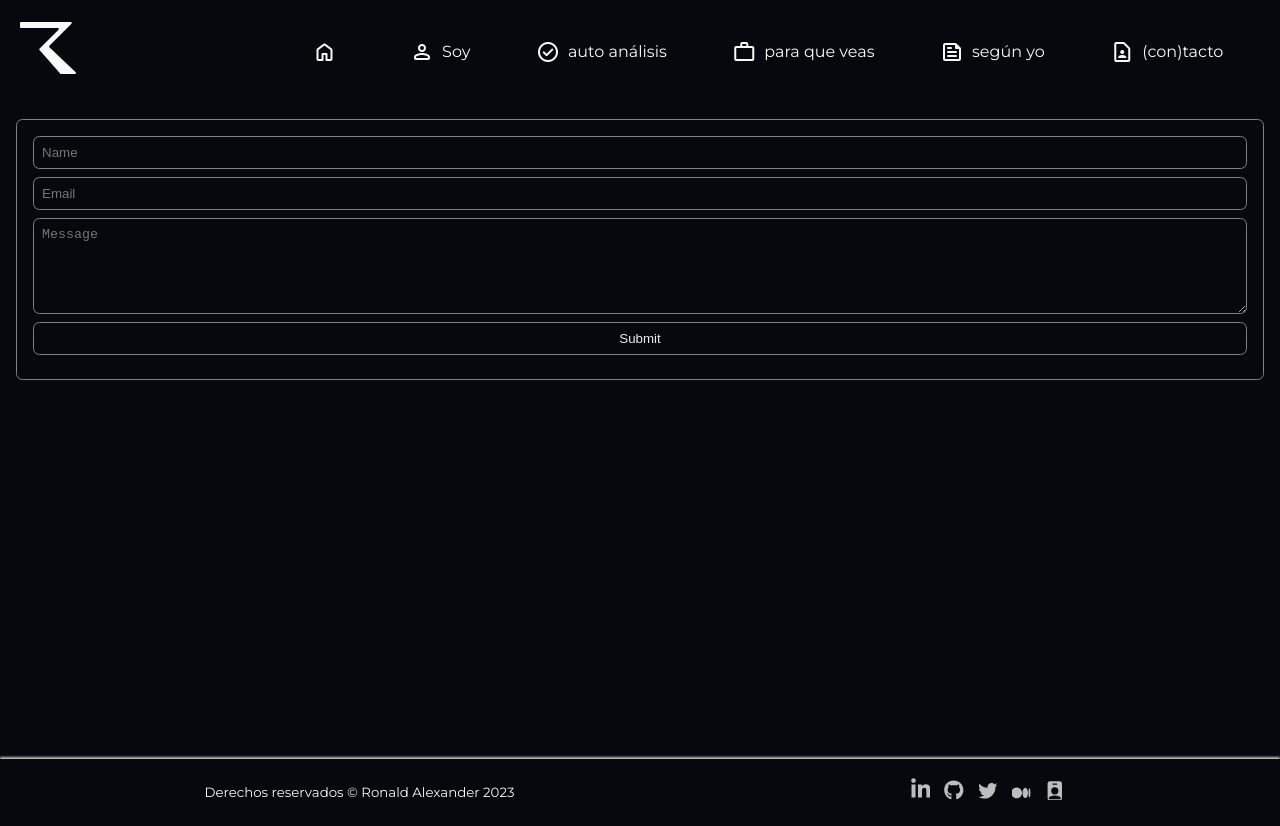
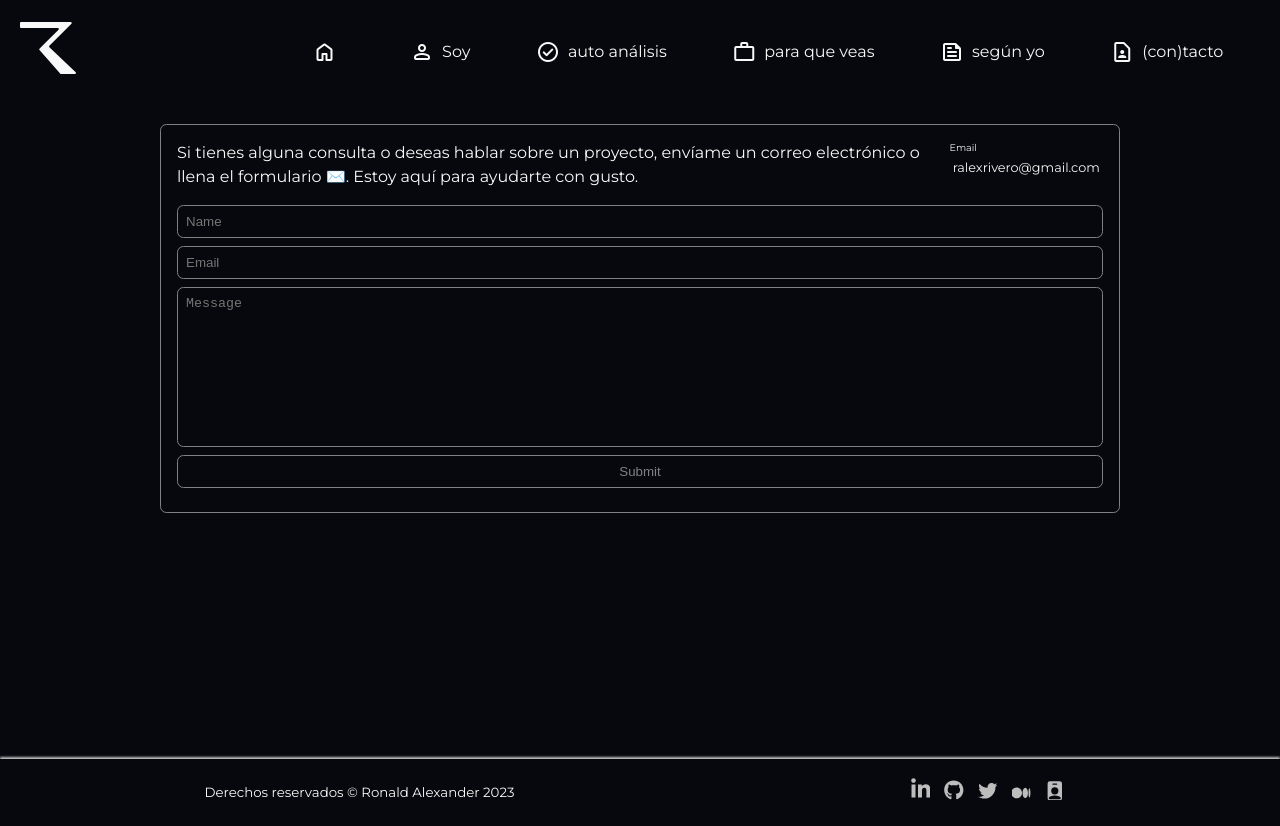
Before and after one commit to ralexrivero/ralex, a React (Vite) app: page /contact in a window 1280 px wide. Built offline with nearby package versions, Linux system fonts and the light colour scheme.

Commit message:
ux/ui for contact

```diff
--- a/src/App.css
+++ b/src/App.css
@@ -97,7 +97,7 @@ footer {
 .nav-header-links:visited {
   display: flex;
   flex-wrap: wrap;
-  justify-content: flex-start;
+  justify-content: center;
   align-items: center;
   border: 1px solid #07080d;
   color: #f8f8f8;
@@ -117,7 +117,6 @@ footer {
 
 .nav-header-links:active {
   border: 1px solid #07080d;
-  box-shadow: 2px 2px 8px rgba(0, 0, 0, .65) inset;
   color: #cbff77;
   text-shadow: 1px 1px 1px rgba(0, 0, 0, .75);
 }
@@ -271,12 +270,20 @@ main {
  * Contact form
 **************************************/
 
-.contact_form {
+.section-contact {
+  display: flex;
+  flex-direction: column;
+  justify-content: flex-start;
+  align-items: center;
+  padding: .3rem;
+}
+
+.contact-form {
   display: flex;
   flex-wrap: wrap;
   flex-direction: column;
-  padding: 1rem;
-  margin: 1rem;
+  width: 100%;
+  padding: 1rem .5rem;
   border: 1px solid #808185;
   border-radius: .4rem;
 }
@@ -291,7 +298,8 @@ input, textarea, button {
 }
 
 textarea {
-  height: 6rem;
+  height: 10rem;
+  resize: none;
 }
 
 .success-message {
@@ -317,15 +325,87 @@ textarea {
 }
 
 .success-message-link:focus {
-
+  border: 1px dotted #f8f8f8;
 }
 
 .success-message-link:hover {
-
+  color: #f8f8f8;
+  text-shadow: 1px 1px 4px rgba(255, 255, 255, .5);
 }
 
 .success-message-link:active {
+  border: 1px solid #07080d;
+  box-shadow: 2px 2px 8px rgba(0, 0, 0, .65) inset;
+  color: #cbff77;
+  text-shadow: 1px 1px 1px rgba(0, 0, 0, .75);
+}
 
+.btn-contact-submit {
+  cursor: pointer;
+  color: #808185;
+  transition: all .25s ease-in-out;
+}
+
+.btn-contact-submit:focus {
+  border: 1px dotted #808185;
+}
+
+.btn-contact-submit:hover {
+  color: #cbff77;
+  box-shadow: 1px 1px 4px #cbff77;
+}
+
+.btn-contact-submit:active {
+  background-color: #f8f8f8;
+  color: #07080d;
+}
+
+.btn-contact-submit-ready {
+  color: #f3f3f3;
+  transition: all .25s ease-in-out;
+}
+
+.contact-form-info {
+  display: flex;
+  flex-direction: row;
+  flex-wrap: nowrap;
+  justify-content: space-between;
+  align-items: flex-start;
+  padding-bottom: 1rem;
+}
+
+.contact-form-info p:first-child {
+  display: inline;
+  font-size: 1rem;
+  margin-right: 1rem;
+}
+
+.contact-form-info p:nth-child(2) {
+  display: flex;
+  font-size: .6rem;
+  flex-direction: column;
+}
+
+.link-email-text,
+.link-email-text:link,
+.link-email-text:visited {
+  cursor: pointer;
+  color: #f8f8f8;
+  font-size: .8rem;
+  padding: .2rem;
+}
+
+.link-email-text:hover {
+  color: #cbff77;
+}
+
+.link-email-text:active {
+  outline: 1px dotted #f8f8f8;
+  border-radius: .5rem;
+}
+
+.link-email-text:focus {
+  text-shadow: 1px 1px 2px rgba(255, 255, 255, 1);
 }
 
 /**************************************
@@ -375,6 +455,19 @@ textarea {
   .nav-header-links:visited {
     flex-direction: column;
   }
+
+  .contact-form {
+    display: flex;
+    flex-wrap: wrap;
+    flex-direction: column;
+    padding: 1rem;
+    margin: 1rem 4rem;
+    border: 1px solid #808185;
+    border-radius: .4rem;
+    width: 80%;
+    max-width: 960px;
+  }
+
 }
 
 @media screen and (min-width: 880px) {
--- a/src/components/Contact.jsx
+++ b/src/components/Contact.jsx
@@ -6,17 +6,21 @@ const Contact = () => {
   if (state.succeeded) {
       return (
         <div className="success-message">
-        <p>¡Genial! 🎉 ¡Tu mensaje fue enviado! 💌</p>
-        <p>¡Mil gracias por tomarte el tiempo de escribirme! 🙌 Valoro tus palabras y te prometo que te voy a contestar a la brevedad. Mientras tanto, dale una mirada a la página y conóceme un poco más. 🌟</p>
-        <p>¡Espero que el sitio te guste y te parezca buena onda! 💫✨</p>
-        <Link to="/" className="success-message-link"><span className="material-symbols-rounded">home</span></Link>
+          <p>¡Genial! 🎉 ¡Tu mensaje fue enviado! 💌</p>
+          <p>¡Mil gracias por tomarte el tiempo de escribirme! 🙌 Valoro tus palabras y te prometo que te voy a contestar a la brevedad. Mientras tanto, da una vuelta por el sitio y conóceme un poco más. 🌟</p>
+          <p>¡Espero que tengas una buena experiencia! 💫✨</p>
+          <Link to="/" className="success-message-link"><span className="material-symbols-rounded">home</span></Link>
       </div>
       );
   }
 
   return (
-    <section>
-      <form className="contact_form" onSubmit={handleSubmit}>
+    <section className="section-contact">
+      <form className="contact-form" onSubmit={handleSubmit}>
+        <div className="contact-form-info">
+          <p>Si tienes alguna consulta o deseas hablar sobre un proyecto, envíame un correo electrónico o llena el formulario ✉️. Estoy aquí para ayudarte con gusto.</p>
+          <p>Email<a className="link-email-text" href="mailto:ralexrivero@gmail.com" target="_blank">ralexrivero@gmail.com</a></p>
+        </div>
         <input
           id="name"
           type="text"
@@ -53,6 +57,7 @@ const Contact = () => {
           errors={state.errors}
         />
         <button
+          className="btn-contact-submit"
           type="submit"
           disabled={state.submitting}
         >
--- a/src/components/Self.jsx
+++ b/src/components/Self.jsx
@@ -2,11 +2,8 @@ import { Link } from 'react-router-dom';
 
 const Self = () => {
   return (
-    <div className="success-message">
-      <p>¡Genial! 🎉 ¡Tu mensaje fue enviado! 💌</p>
-      <p>¡Mil gracias por tomarte el tiempo de escribirme! 🙌 Valoro tus palabras y te prometo que te voy a contestar a la brevedad. Mientras tanto, dale una mirada a la página y conóceme un poco más. 🌟</p>
-      <p>¡Espero que el sitio te guste y te parezca buena onda! 💫✨</p>
-      <Link to="/" className="success-message-link"><span className="material-symbols-rounded">home</span></Link>
+    <div>
+      <h1>Self</h1>
     </div>
   );
 }
```
